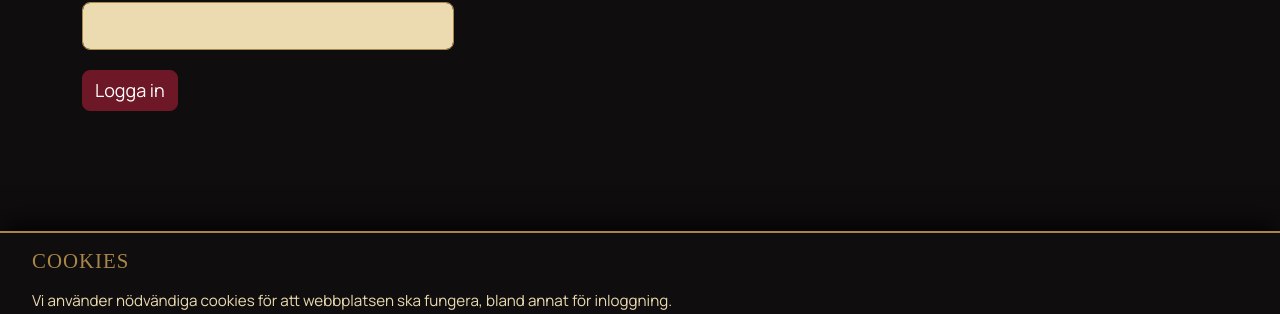
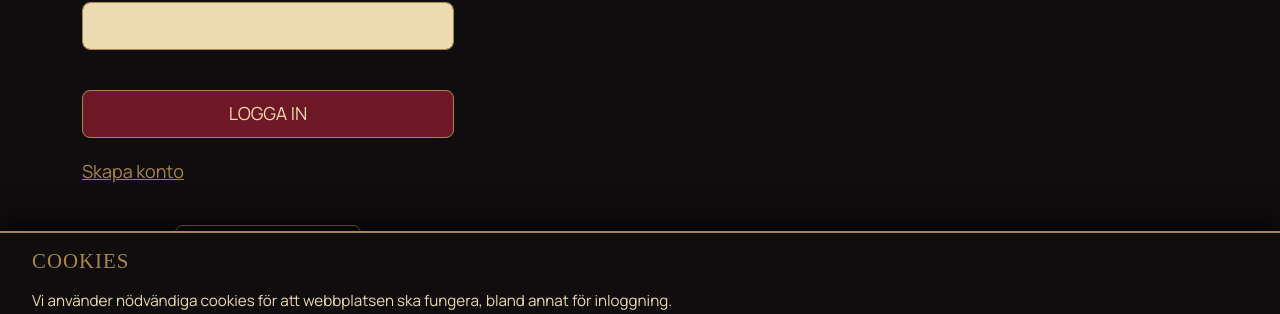
Before and after one commit to noiralba/Regalia, a React (Vite) app in the folder frontend/: page /logga-in in a window 1280 px wide. Shown: the part 380-694 px from the top of the page. Built offline with nearby package versions, Linux system fonts and the light colour scheme; no server answers; a web font is replaced by a local one.

Commit message:
refactor: use reusable FormActions in LoginPage

```diff
--- a/frontend/src/pages/Login-Page/LoginPage.tsx
+++ b/frontend/src/pages/Login-Page/LoginPage.tsx
@@ -2,7 +2,9 @@ import { useState, type FormEvent } from "react";
 import { useNavigate, useOutletContext } from "react-router";
 import { post } from "../../api/api";
 import "./LoginPage.scss";
+import { pages } from "../../routeConfig";
 import FormField from "../../components/Forms/FormField/FormField";
+import FormActions from "../../components/Forms/FormActions/FormActions";
 
 type LoginResponse = {
   expiresIn: number;
@@ -67,9 +69,14 @@ export default function LoginPage() {
           onChange={(event) => setPassword(event.target.value)}
           autoComplete="current-password"
         />
-        <button type="submit" className="btn btn-primary" disabled={loading}>
-          {loading ? "Loggar in..." : "Logga in"}
-        </button>
+        <FormActions
+          loading={loading}
+          submitLabel="Logga in"
+          loadingLabel="Loggar in..."
+          linkTo={pages.register.path}
+          linkLabel="Skapa konto"
+          onCancel={() => navigate(pages.home.path)}
+        />
 
         {error && <p role="alert">{error}</p>}
       </form>
```
